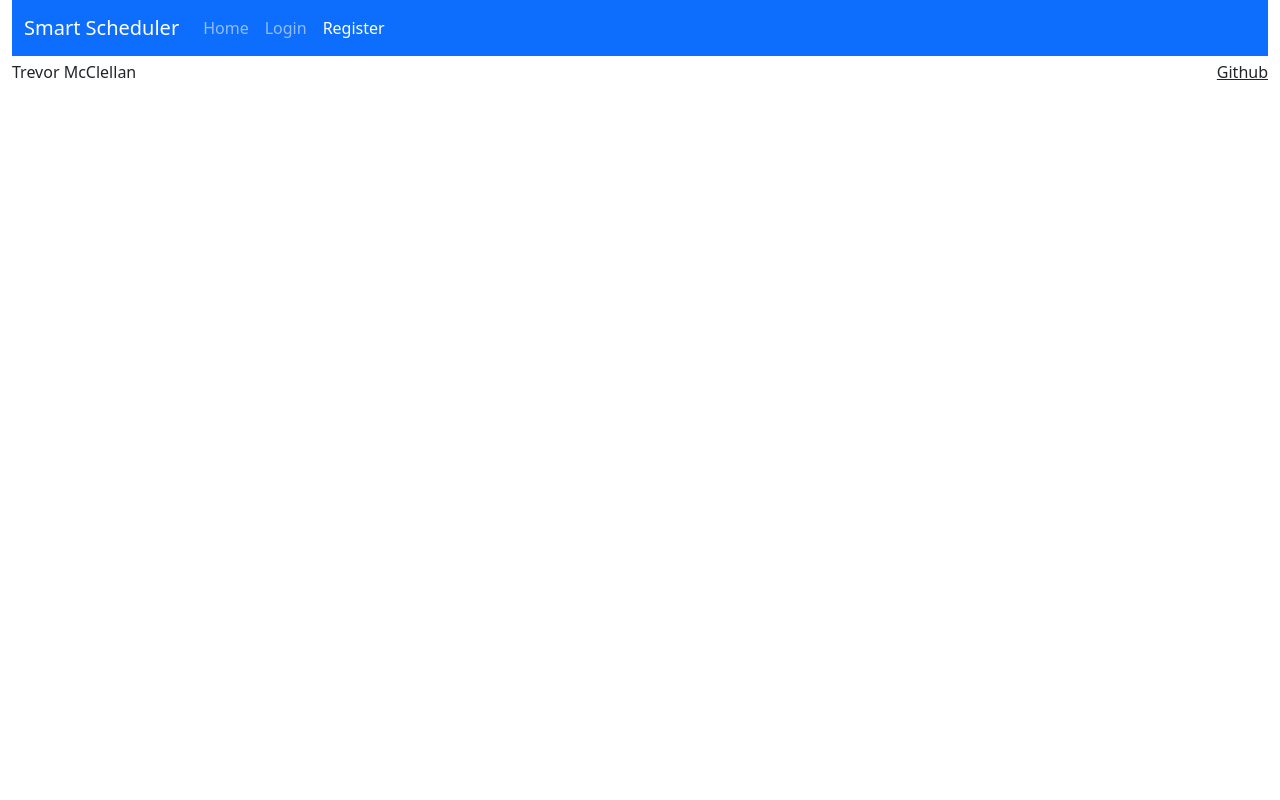
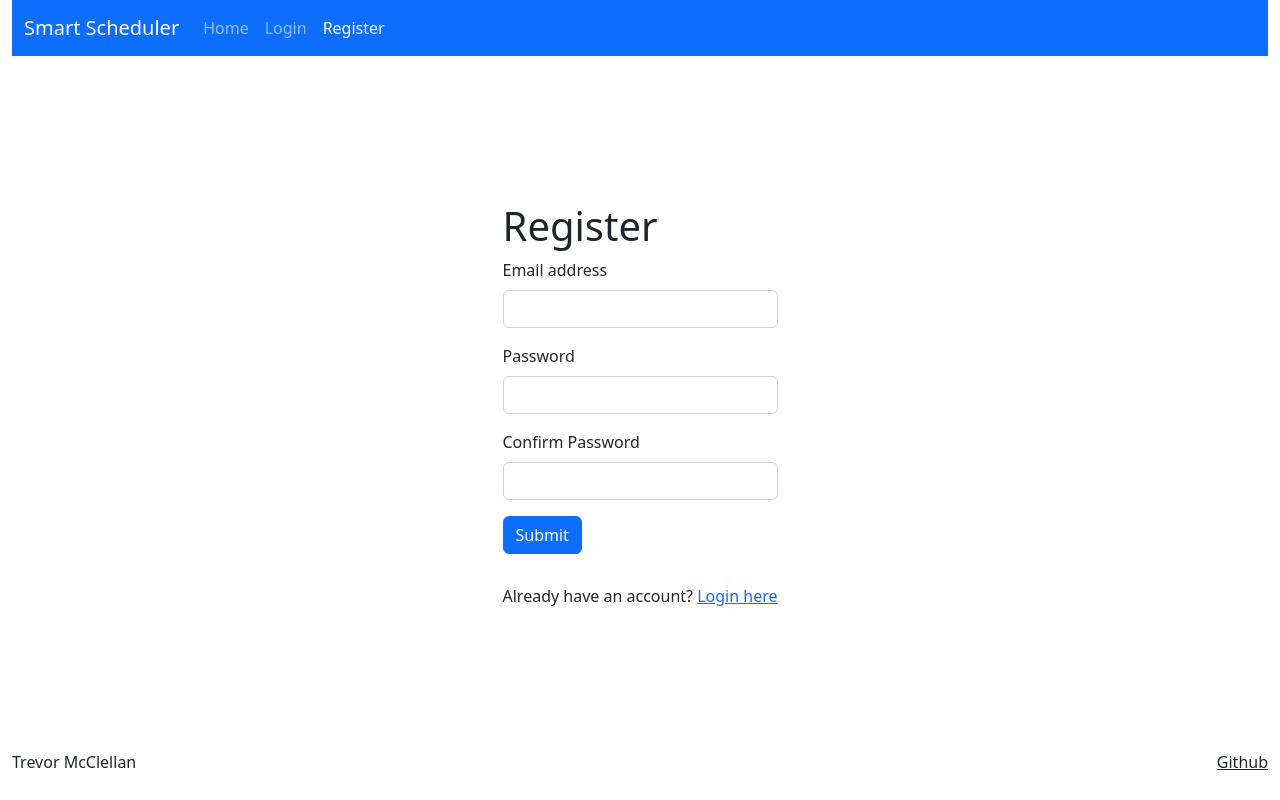
Before and after one commit to trevormcclellan/startup, a plain HTML site: page register.html in a window 1280 px wide. Drawn offline with nearby package versions, Linux system fonts and the light colour scheme.

Commit message:
Added register page

```diff
--- a/main.css
+++ b/main.css
@@ -31,6 +31,6 @@ body {
     transform: translateX(-50%) translateY(-50%);
   }
 
-  #login-form {
+  .login-form {
     padding-bottom: 30px;
   }
--- a/register.html
+++ b/register.html
@@ -41,6 +41,28 @@
         </nav>
     </header>
 
+    <main>
+        <div>
+            <h1>Register</h1>
+            <form action="index.html" class="login-form">
+                <div class="mb-3">
+                    <label for="email-input" class="form-label">Email address</label>
+                    <input type="email" name="email" class="form-control" id="email-input" required>
+                </div>
+                <div class="mb-3">
+                    <label for="password-input" class="form-label">Password</label>
+                    <input type="password" name="password" class="form-control" id="password-input" required>
+                </div>
+                <div class="mb-3">
+                    <label for="password-input" class="form-label">Confirm Password</label>
+                    <input type="password" name="password" class="form-control" id="password-input" required>
+                </div>
+                <button type="submit" class="btn btn-primary">Submit</button>
+            </form>
+            <span>Already have an account? <a href="login.html">Login here</a></span>
+        </div>
+    </main>
+
     <footer>
         <div class="container-fluid">
             <span class="text-reset">Trevor McClellan</span>
```
Also changed, not shown: login.html (+1 -1 lines).
